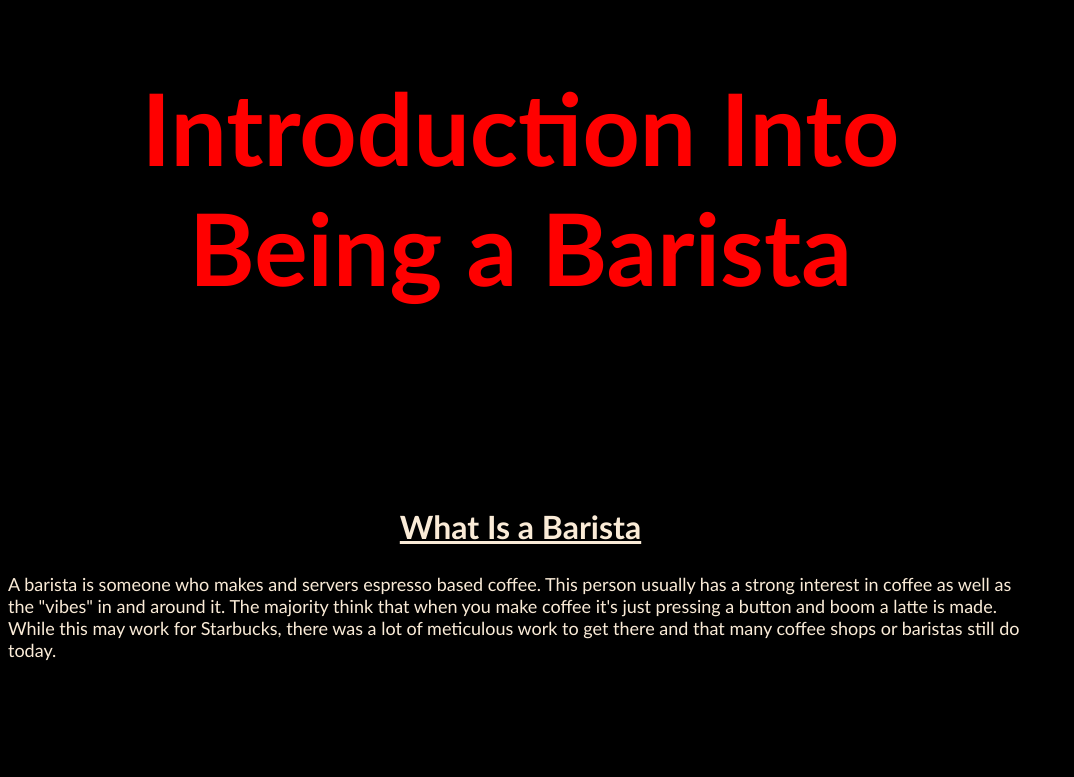
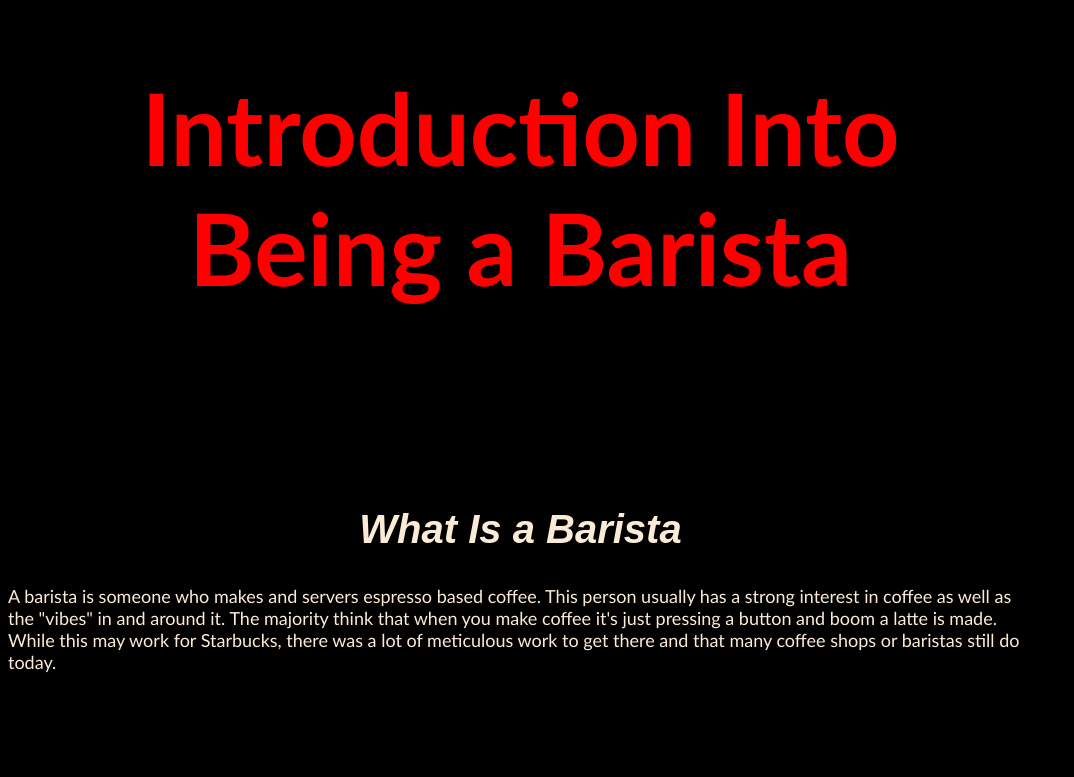
Before and after one commit to BeAiza/js-assignment-4-html-me-something-BeAiza, a website: page index.html in a window 1280 px wide. Shown: the top 777 px of the page, without its empty margins (0-1074 px from the left). Drawn offline with Linux system fonts and the light colour scheme; grey boxes are pictures that could not be loaded.

Commit message:
okay final edit

```diff
--- a/styles.css
+++ b/styles.css
@@ -38,9 +38,10 @@ footer {
 }
 
 section h2 {
-    font-size: xx-large;
+    font-style: italic;
+    font-family: Arial, Helvetica, sans-serif;
+    font-size: 40px;
     text-align: center;
-    text-decoration: underline;
     margin-top: 200px;
 }
 
```
